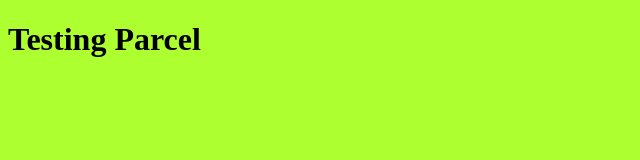
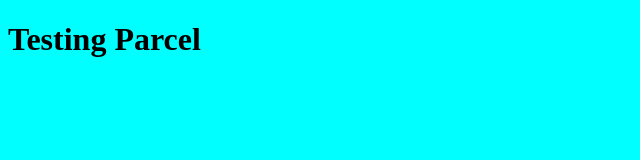
Before and after one commit to ccalobeto/test-parcel, a website built with Parcel: page src/index.html in a window 1280 px wide. Shown: the whole page, without its empty margins (0-640 px from the left). Built offline with nearby package versions, Linux system fonts and the light colour scheme.

Commit message:
update color

```diff
--- a/src/css/main.css
+++ b/src/css/main.css
@@ -1,3 +1,3 @@
 body {
-  background: greenyellow;
+  background: cyan;
 }
```
